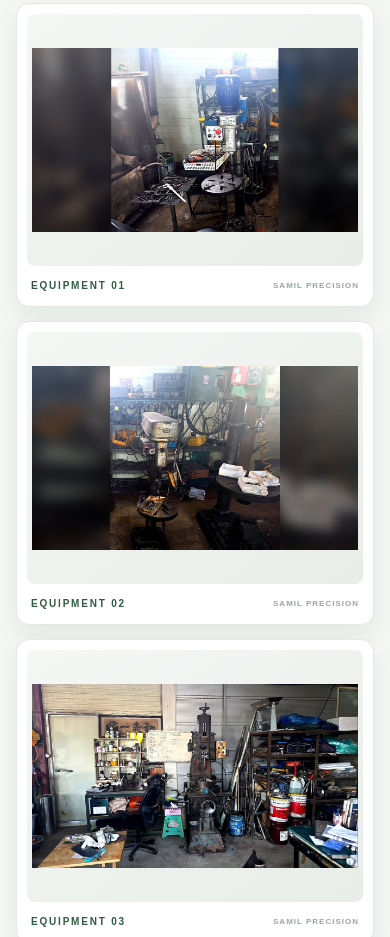
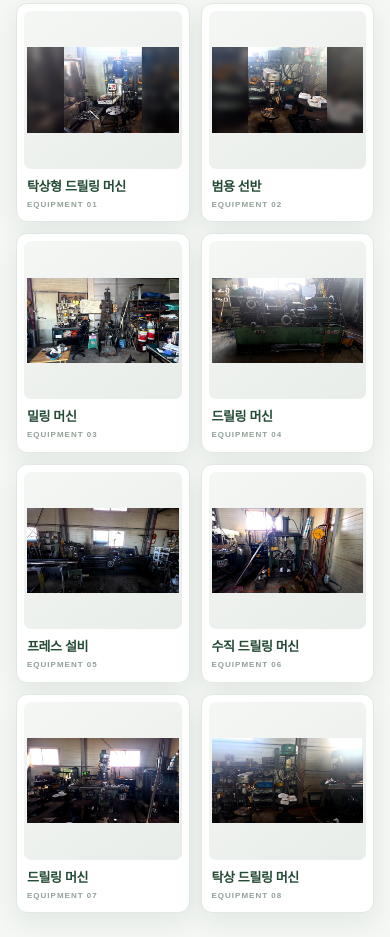
Before and after one commit to 31-corporation/31-corporation.github.io, a plain HTML site: page equipment.html in a window 390 px wide. Shown: the part 640-1577 px from the top of the page. Drawn offline with Linux system fonts and the light colour scheme.

Commit message:
Redesign equipment gallery with two-column named cards

```diff
--- a/equipment.html
+++ b/equipment.html
@@ -193,21 +193,25 @@
 
     .equipment-photo figcaption {
       display: flex;
-      align-items: center;
-      justify-content: space-between;
-      padding: 13px 5px 3px;
-      color: #315b43;
-      font-size: 11px;
-      font-weight: 800;
-      letter-spacing: 1.8px;
+      flex-direction: column;
+      align-items: flex-start;
+      gap: 2px;
+      padding: 12px 5px 4px;
     }
 
-    .equipment-photo figcaption::after {
-      content: "SAMIL PRECISION";
-      color: #98a89c;
+    .equipment-name {
+      color: #234b35;
+      font-size: 16px;
+      font-weight: 800;
+      letter-spacing: -.4px;
+      line-height: 1.4;
+    }
+
+    .equipment-number {
+      color: #91a197;
       font-size: 9px;
-      letter-spacing: 1px;
       font-weight: 700;
+      letter-spacing: 1.4px;
     }
 
     .notice {
@@ -343,14 +347,19 @@
       .section-heading h2 { font-size: 25px; }
 
       .equipment-grid {
-        grid-template-columns: 1fr;
-        gap: 14px;
+        grid-template-columns: repeat(2, minmax(0, 1fr));
+        gap: 11px;
       }
 
-      .equipment-photo { padding: 10px; border-radius: 13px; }
-      .equipment-photo img { border-radius: 8px; }
-      .equipment-photo figcaption { padding: 11px 4px 2px; font-size: 10px; }
-      .equipment-photo figcaption::after { font-size: 8px; }
+      .equipment-photo { padding: 7px; border-radius: 11px; }
+      .equipment-photo img {
+        aspect-ratio: 1 / 1;
+        border-radius: 7px;
+        padding: 3px;
+      }
+      .equipment-photo figcaption { padding: 9px 3px 3px; }
+      .equipment-name { font-size: 13px; }
+      .equipment-number { font-size: 8px; letter-spacing: 1px; }
 
       .notice { padding: 20px; }
 
@@ -391,36 +400,36 @@
 
     <section class="equipment-grid">
       <figure class="equipment-photo">
-        <img src="equipment-01.jpg" alt="삼일정공 보유 설비 사진 1" loading="lazy">
-        <figcaption>EQUIPMENT 01</figcaption>
+        <img src="equipment-01.jpg" alt="삼일정공 보유 탁상형 드릴링 머신" loading="lazy">
+        <figcaption><span class="equipment-name">탁상형 드릴링 머신</span><span class="equipment-number">EQUIPMENT 01</span></figcaption>
       </figure>
       <figure class="equipment-photo">
-        <img src="equipment-02.jpg" alt="삼일정공 보유 설비 사진 2" loading="lazy">
-        <figcaption>EQUIPMENT 02</figcaption>
+        <img src="equipment-02.jpg" alt="삼일정공 보유 범용 선반" loading="lazy">
+        <figcaption><span class="equipment-name">범용 선반</span><span class="equipment-number">EQUIPMENT 02</span></figcaption>
       </figure>
       <figure class="equipment-photo">
-        <img src="equipment-03.jpg" alt="삼일정공 보유 설비 사진 3" loading="lazy">
-        <figcaption>EQUIPMENT 03</figcaption>
+        <img src="equipment-03.jpg" alt="삼일정공 보유 밀링 머신" loading="lazy">
+        <figcaption><span class="equipment-name">밀링 머신</span><span class="equipment-number">EQUIPMENT 03</span></figcaption>
       </figure>
       <figure class="equipment-photo">
-        <img src="equipment-04.jpg" alt="삼일정공 보유 설비 사진 4" loading="lazy">
-        <figcaption>EQUIPMENT 04</figcaption>
+        <img src="equipment-04.jpg" alt="삼일정공 보유 드릴링 머신" loading="lazy">
+        <figcaption><span class="equipment-name">드릴링 머신</span><span class="equipment-number">EQUIPMENT 04</span></figcaption>
       </figure>
       <figure class="equipment-photo">
-        <img src="equipment-05.jpg" alt="삼일정공 보유 설비 사진 5" loading="lazy">
-        <figcaption>EQUIPMENT 05</figcaption>
+        <img src="equipment-05.jpg" alt="삼일정공 보유 프레스 설비" loading="lazy">
+        <figcaption><span class="equipment-name">프레스 설비</span><span class="equipment-number">EQUIPMENT 05</span></figcaption>
       </figure>
       <figure class="equipment-photo">
-        <img src="equipment-06.jpg" alt="삼일정공 보유 설비 사진 6" loading="lazy">
-        <figcaption>EQUIPMENT 06</figcaption>
+        <img src="equipment-06.jpg" alt="삼일정공 보유 수직 드릴링 머신" loading="lazy">
+        <figcaption><span class="equipment-name">수직 드릴링 머신</span><span class="equipment-number">EQUIPMENT 06</span></figcaption>
       </figure>
       <figure class="equipment-photo">
-        <img src="equipment-07.jpg" alt="삼일정공 보유 설비 사진 7" loading="lazy">
-        <figcaption>EQUIPMENT 07</figcaption>
+        <img src="equipment-07.jpg" alt="삼일정공 보유 드릴링 머신" loading="lazy">
+        <figcaption><span class="equipment-name">드릴링 머신</span><span class="equipment-number">EQUIPMENT 07</span></figcaption>
       </figure>
       <figure class="equipment-photo">
-        <img src="equipment-08.jpg" alt="삼일정공 보유 설비 사진 8" loading="lazy">
-        <figcaption>EQUIPMENT 08</figcaption>
+        <img src="equipment-08.jpg" alt="삼일정공 보유 탁상형 드릴링 머신" loading="lazy">
+        <figcaption><span class="equipment-name">탁상 드릴링 머신</span><span class="equipment-number">EQUIPMENT 08</span></figcaption>
       </figure>
     </section>
 
```
